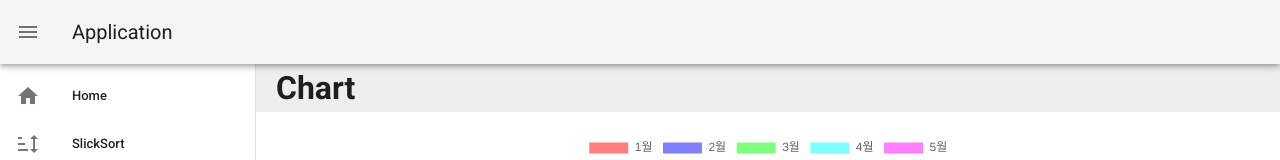
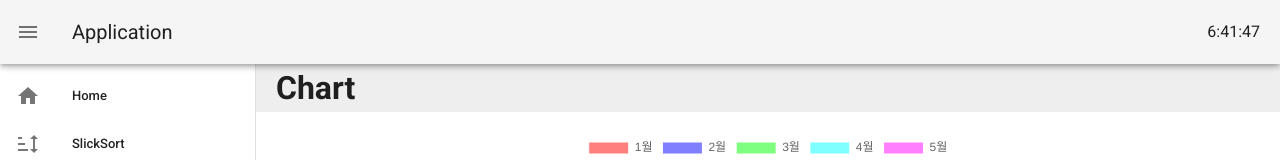
Before and after one commit to kkjumin/vue-tutorial, a Vue app: page /Chart in a window 1280 px wide. Shown: the top 160 px of the page. Built offline with nearby package versions, Linux system fonts and the light colour scheme; what vue-lodash, vue-quill-editor would draw is missing.

Commit message:
chart, time

```diff
--- a/src/App.vue
+++ b/src/App.vue
@@ -24,7 +24,8 @@
     <v-app-bar app clipped-left>
       <v-app-bar-nav-icon @click.stop="drawer = !drawer" />
 
-      <v-toolbar-title>Application</v-toolbar-title>
+      <v-toolbar-title>Application </v-toolbar-title>
+      <Time />
     </v-app-bar>
 
     <v-content>
@@ -38,7 +39,11 @@
 </template>
 
 <script>
+import Time from '@/components/CurrentTime';
 export default {
+  components: {
+    Time,
+  },
   props: {
     source: String,
   },
--- a/src/components/currentTime.vue
+++ b/src/components/currentTime.vue
@@ -1,26 +1,29 @@
 <template>
-  <div>{{ year }}</div>
+  <div style="position: absolute;right: 20px;">
+    {{ hour }}:{{ min }}:{{ sec }}
+  </div>
 </template>
 
 <script>
 export default {
-  name: 'currentTime',
   data: () => ({
-    date: '',
+    hour: null,
+    min: null,
+    sec: null,
   }),
-  computed: {
-    year() {
-      return getDate => getDate;
-    },
-  },
   created() {
-    this.getYear();
+    this.currentTime();
   },
   methods: {
-    getYear() {
-      const YAER = new Date();
-      console.log(YAER);
-      this.date = YAER;
+    currentTime() {
+      setInterval(() => {
+        this.hour = new Date().getHours();
+        this.min = new Date().getMinutes();
+        this.sec =
+          new Date().getSeconds() < 10
+            ? '0' + new Date().getSeconds()
+            : new Date().getSeconds();
+      }, 100);
     },
   },
 };
```
Also changed, not shown: src/views/Chart.vue (+4 -4 lines), src/components/Chart/barChart.vue (renamed from src/components/barChart.vue), src/components/Chart/lineChart.vue (renamed from src/components/lineChart.vue), src/components/Chart/mixedChart.vue (renamed from src/components/mixedChart.vue), src/components/Chart/pieChart.vue (renamed from src/components/pieChart.vue).
